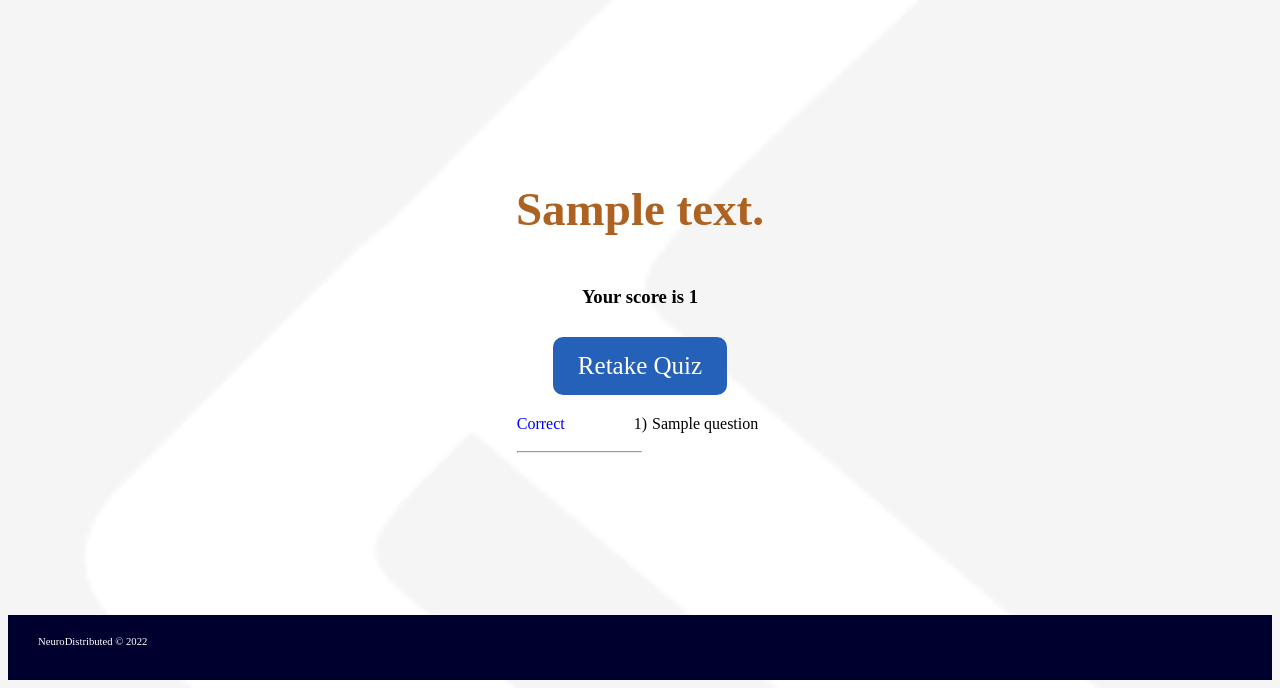
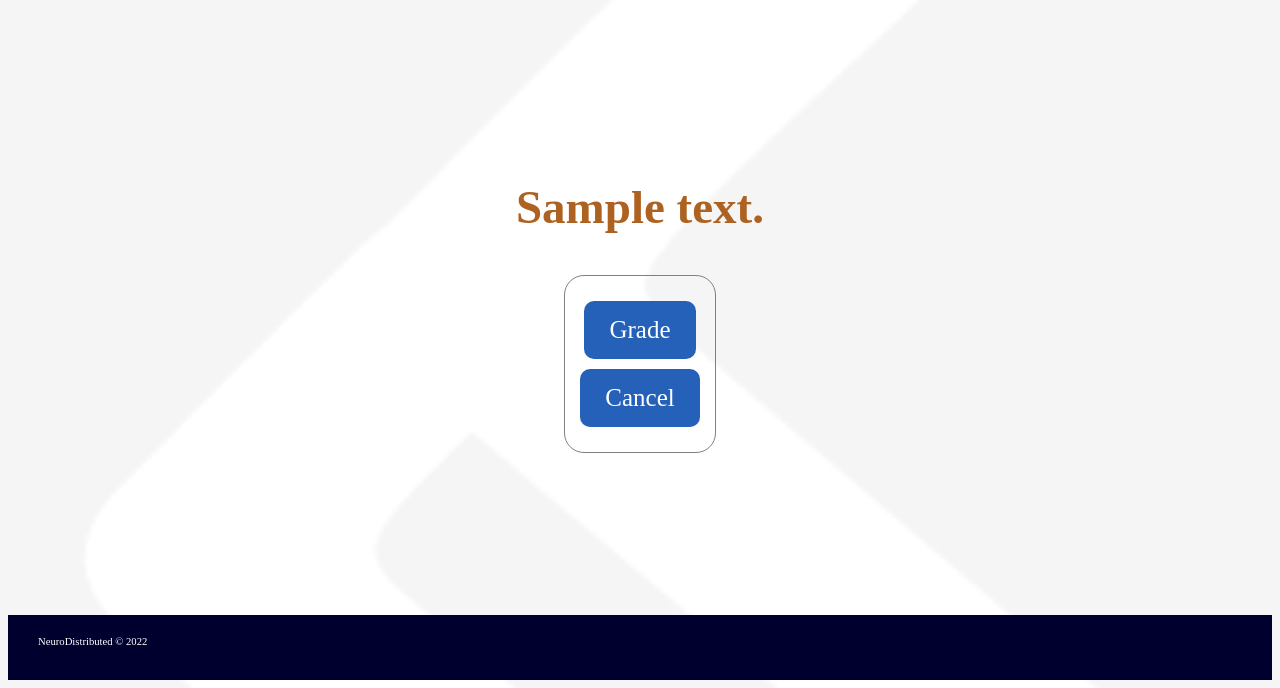
Before and after one commit to Gypsaman/neurodistributedub, a Flask app: page /quiz/1 in a window 1280 px wide. Shown: the part 112-800 px from the top of the page. Run offline with Flask 3, Linux system fonts and the light colour scheme; a user stored in the database is signed in; tables that the repository leaves empty hold one stand-in row (values such as "Sample post"); some libraries are stand-ins or nearby versions; some web fonts are replaced.

Commit message:
Quiz Grader to take highest grade

```diff
--- a/webproject/routes/quizzes.py
+++ b/webproject/routes/quizzes.py
@@ -48,19 +48,9 @@ def quiz_grade(quiz_id):
     if not_answered == all_questions:
         return redirect(url_for("quiz.quiz_display",quiz_id=quiz_id,question_number=1))
 
-    questions = Questions.query.filter_by(quiz_id=quiz.id).order_by(Questions.display_order).all()
-
-    question_answers = []
-    for question in questions:
-        q = {'question':{'display_order':question.display_order,'question':question.question,'answer_chosen':question.answer_chosen,'is_correct':question.is_correct}}
-        answers = Answers.query.filter_by(quiz_id=quiz.id,question_id=question.question_id).order_by(Answers.display_order).all()
-        q['answers'] = []
-        for answer in answers:
-            q['answers'].append({'answer_id':answer.answer_id,'display_order':answer.display_order,'answer_txt':answer.answer_txt,'correct_answer':answer.correct_answer})
-        question_answers.append(q)
 
 
-    return render_template("quizzes/quiz_grade.html",quiz=quiz,not_answered=not_answered,all_questions=all_questions,questions=question_answers)
+    return render_template("quizzes/quiz_grade.html",quiz=quiz,not_answered=not_answered,all_questions=all_questions)
 
 @quiz.route('/quiz/<int:quiz_id>',methods=['POST'])
 @login_required
@@ -73,9 +63,23 @@ def quiz_grade_post(quiz_id):
         if question.is_correct:
             score += 1
     score = score/len(all_questions)*100
-    quiz.grade = score if score > quiz.grade else quiz.grade
+    if quiz.grade is None or score > quiz.grade:
+        quiz.grade = score
     db.session.commit()
-    return redirect(url_for("quiz.quiz_grade",quiz_id=quiz_id))
+
+    questions = Questions.query.filter_by(quiz_id=quiz.id).order_by(Questions.display_order).all()
+
+    question_answers = []
+    for question in questions:
+        q = {'question':{'display_order':question.display_order,'question':question.question,'answer_chosen':question.answer_chosen,'is_correct':question.is_correct}}
+        answers = Answers.query.filter_by(quiz_id=quiz.id,question_id=question.question_id).order_by(Answers.display_order).all()
+        q['answers'] = []
+        for answer in answers:
+            q['answers'].append({'answer_id':answer.answer_id,'display_order':answer.display_order,'answer_txt':answer.answer_txt,'correct_answer':answer.correct_answer})
+        question_answers.append(q)
+
+    return render_template("quizzes/detailed_grade.html",quiz=quiz,questions=question_answers)
+    # return redirect(url_for("quiz.quiz_grade",quiz_id=quiz_id))
 
 @quiz.route("/quiz/<int:quiz_id>/<int:question_number>")
 @login_required
--- a/webproject/templates/quizzes/detailed_grade.html
+++ b/webproject/templates/quizzes/detailed_grade.html
@@ -1,3 +1,6 @@
+{% extends 'base.html' %}
+
+{% block body %}
 <h3>Your score is {{quiz.grade | round}}</h3>
 {% if quiz.grade < 100  and quiz.multiple_retries %}
 <div class="neuro-flex-row">
@@ -32,3 +35,4 @@
 
 {% endfor %}
 </div>
+{% endblock %}
--- a/webproject/templates/quizzes/quiz_grade.html
+++ b/webproject/templates/quizzes/quiz_grade.html
@@ -9,10 +9,7 @@
         {{ messages[0] }}.
     </div>
     {% endif %} {% endwith %}
-    {% if quiz.grade is not none %}
-        {% include 'quizzes/detailed_grade.html' %}
 
-    {% else %}
     <div class="neuro-form-section">
         <form class="neuro-form"  method="POST" action="/quiz/{{quiz.id}}">
             {% if not_answered > 0 %}
@@ -34,7 +31,6 @@
                 onclick="window.location.href='/quiz/{{quiz.id}}/1'">Cancel</button>
         </div>
     </div>
-    {% endif %}
 
 </div>
 {% endblock %}
```
